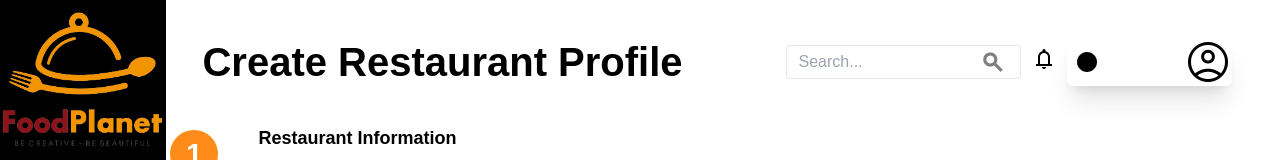
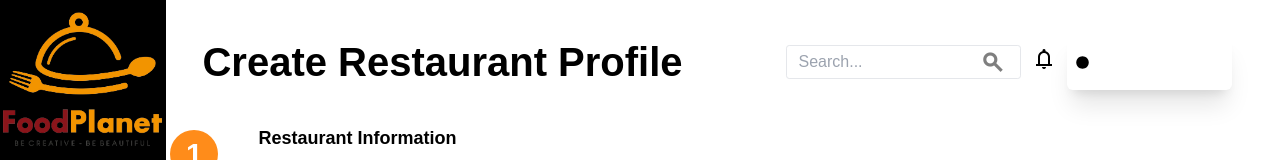
Before and after one commit to patrick-n4/FoodPlanet, a React (Vite) app: page /pages/resto in a window 1280 px wide. Shown: the top 160 px of the page. Built offline with nearby package versions, Linux system fonts and the light colour scheme.

Commit message:
login api

```diff
--- a/src/Components/TopNav.jsx
+++ b/src/Components/TopNav.jsx
@@ -21,13 +21,11 @@ export default function TopNav({ title, user }) {
           </span>
         </div>
         <div className="w-[35%] flex  flex-row items-center justify-between mr-[1em]  rounded-md shadow-xl">
-          <div className="text-black flex items-center text-[1.2em] ml-2 font-bold ">
-            <span>{user}</span>
-            <Circle sx={{}}/>
+          <div className="text-black px-2 flex items-center text-[1.2em] p-5 item font-bold ">
+            <span className="truncate">{user}</span>
+            <Circle sx={{width: 15, height: 15}}/>
           </div>
-          <span className="material-symbols-outlined text-black text-[3em]">
-            account_circle
-          </span>
+
         </div>
       </div>
     </div>
```
